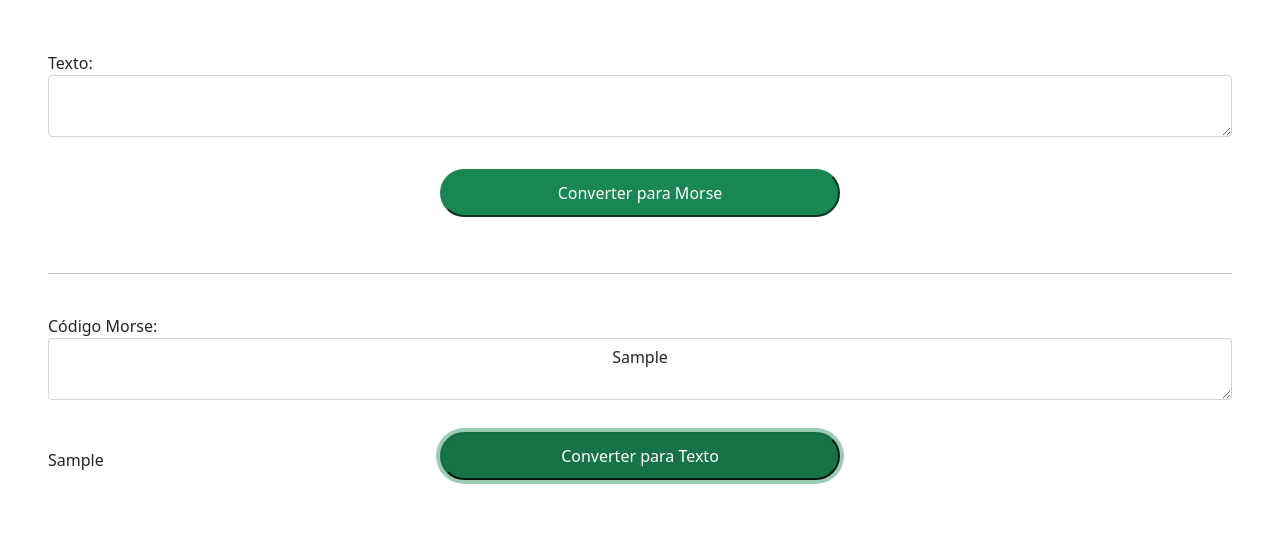
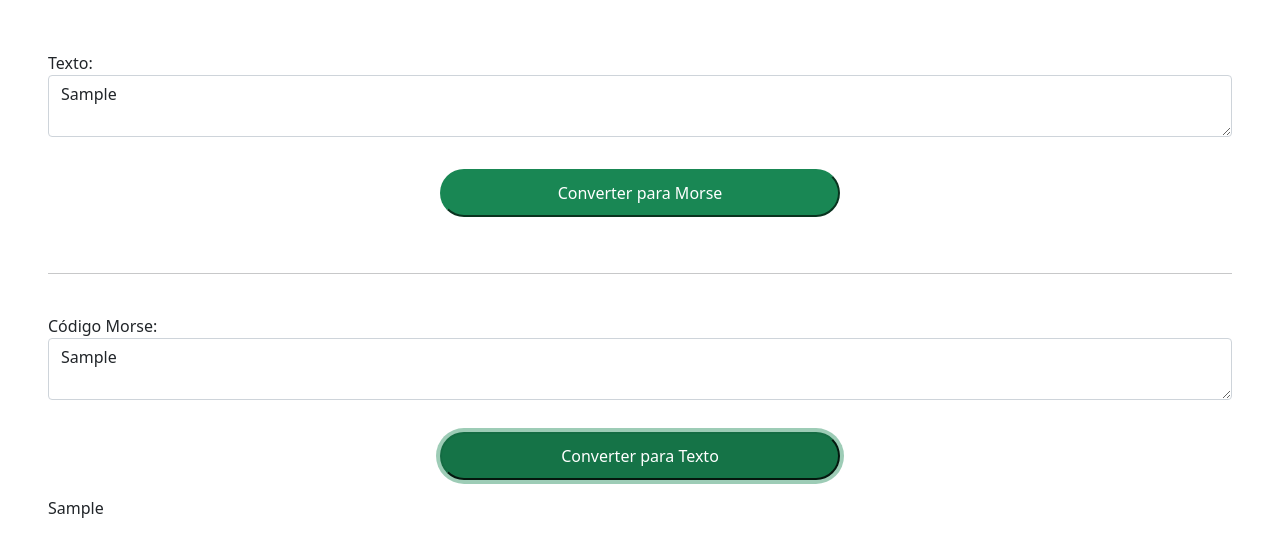
Before and after one commit to joaovictorgit21/CodeMorse, a plain HTML site: page index.html in a window 1280 px wide. Both pictures are taken after typing "Sample" into the empty fields and a click on the button "Converter para Texto". Shown: the part 101-654 px from the top of the page. Drawn offline with nearby package versions, Linux system fonts and the light colour scheme.

Commit message:
New div created | Output morse code to Text

```diff
--- a/components/css/style.css
+++ b/components/css/style.css
@@ -18,8 +18,12 @@ body {
     top: 2rem;
 }
 
+.
+
 textarea {
     text-align: center;
+    width: 25rem;
+    height: 10rem;
 }
 
 svg {
--- a/components/js/app.js
+++ b/components/js/app.js
@@ -1,27 +1,4 @@
 const morseCodeMap = {
-  Á: ".-",
-  Ã: ".-",
-  Â: ".-",
-  À: ".-",
-
-  É: ".",
-  Ê: ".",
-  È: ".",
-
-  Í: "..",
-  Ì: "..",
-  Î: "..",
-
-  Ó: "---",
-  Ô: "---",
-  Ò: "---",
-  Õ: "---",
-
-  Ú: "..-",
-  Ù: "..-",
-  Û: "..-",
-  Ü: "..-",
-
   A: ".-",
   B: "-...",
   C: "-.-.",
@@ -109,6 +86,7 @@ function convertToMorse() {
 function convertToText() {
   const inputMorse = document.getElementById("inputMorse").value;
   const text = morseToText(inputMorse);
+  document.getElementById("inputText").textContent = `${text}`;
   document.getElementById("output").textContent = `${text}`;
 }
 
--- a/index.html
+++ b/index.html
@@ -38,7 +38,11 @@
         <textarea class="form-control" type="text" id="inputMorse"></textarea>
         <button class="convertToText btn-success" onclick="convertToText()">Converter para Texto</button>
     </div>
-    <p id="output"></p>
+    <br><br>
+    <div class="container_output">
+        <p id="output"></p>
+
+    </div>
 
 </body>
 
```
